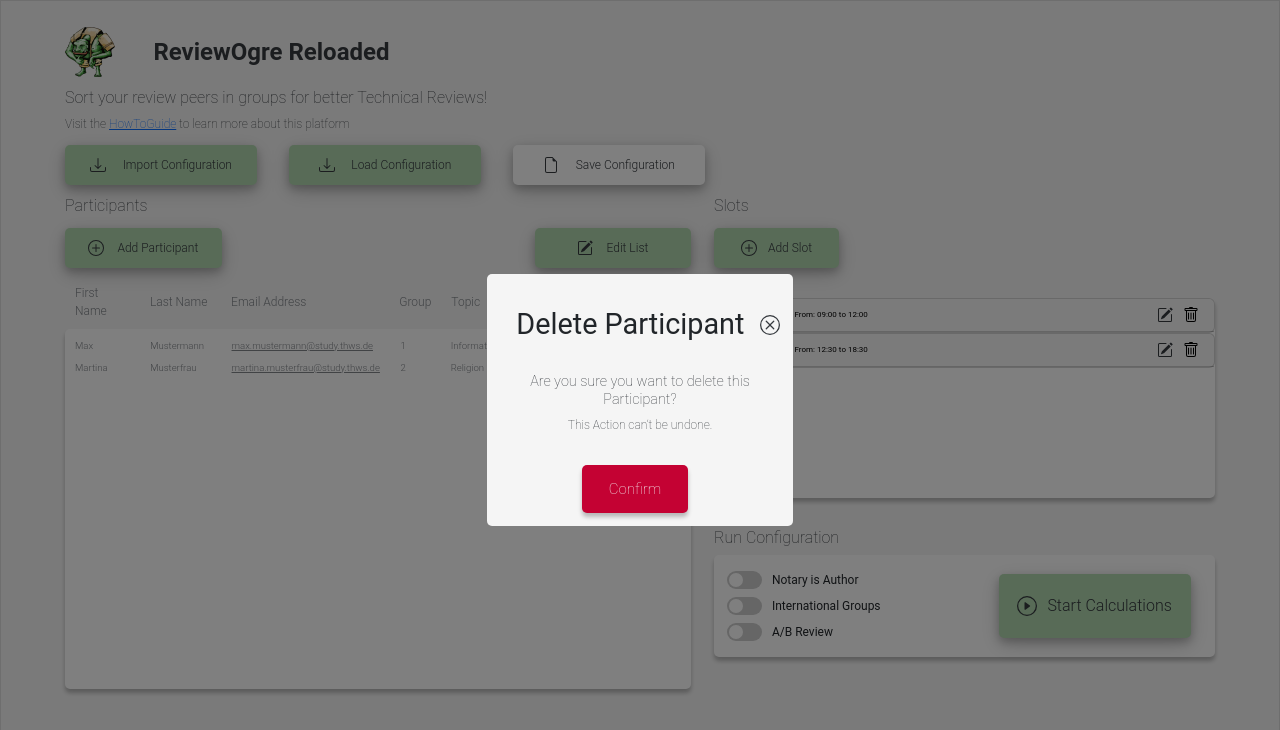
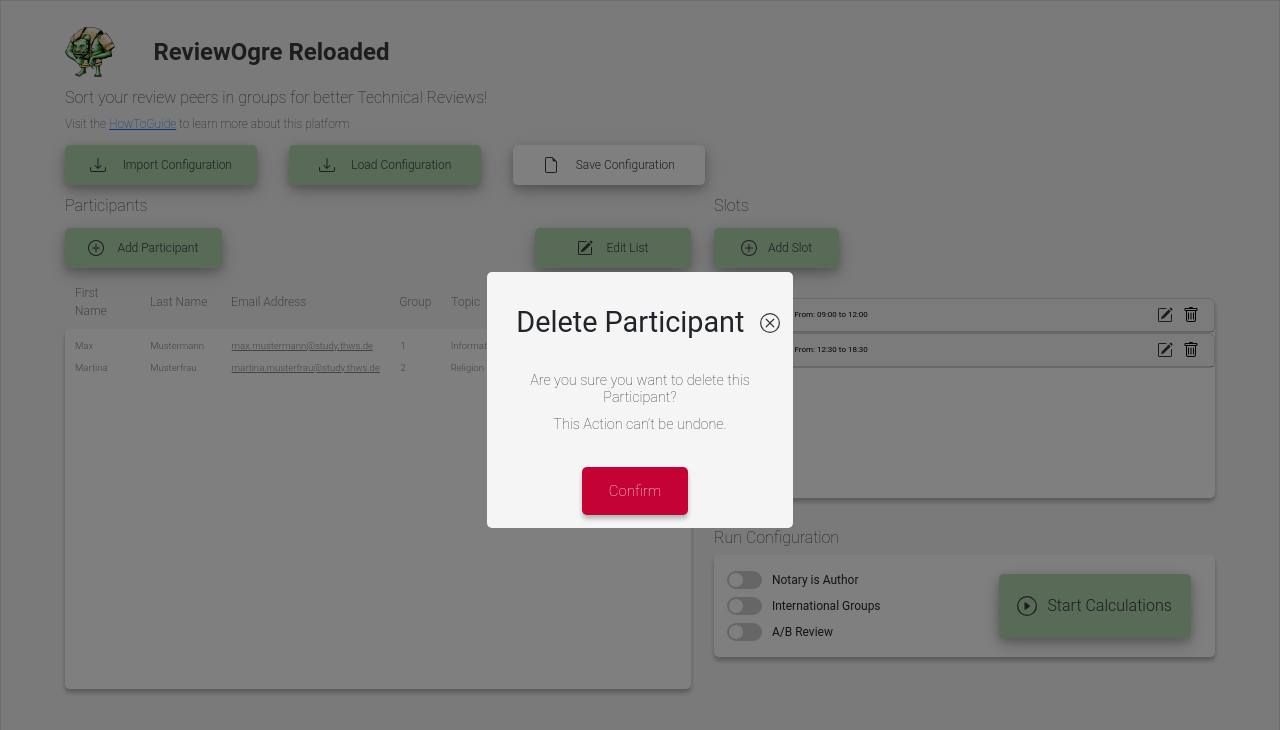
Before and after one commit to RichardWuensch/ReviewOgre, a React (Create React App) app: page / in a window 1280 px wide. Both pictures are taken after a click on the button 665 px from the left and 346 px from the top of the page. Shown: the top 730 px of the page. Built offline with nearby package versions, Linux system fonts and the light colour scheme.

Commit message:
small styling fix

```diff
--- a/src/components/modals/deleteModal.js
+++ b/src/components/modals/deleteModal.js
@@ -27,7 +27,7 @@ function deleteModal (props, onClose, onSave, onHide, titleObject, textObject) {
                     </div>
                     <div className={'text-container'}>
                         <h2 className={'delete-title-subheadline'}>Are you sure you want to delete {props.textObject}?</h2>
-                        <span className={'delete-title-subheadline'} style={{ fontSize: 12 }}>This Action can&lsquo;t be undone.</span>
+                        <span className={'delete-title-subheadline'}>This Action can&lsquo;t be undone.</span>
                     </div>
                     <div className={'footer'}>
                         <button className={'confirm-button'}>
```
